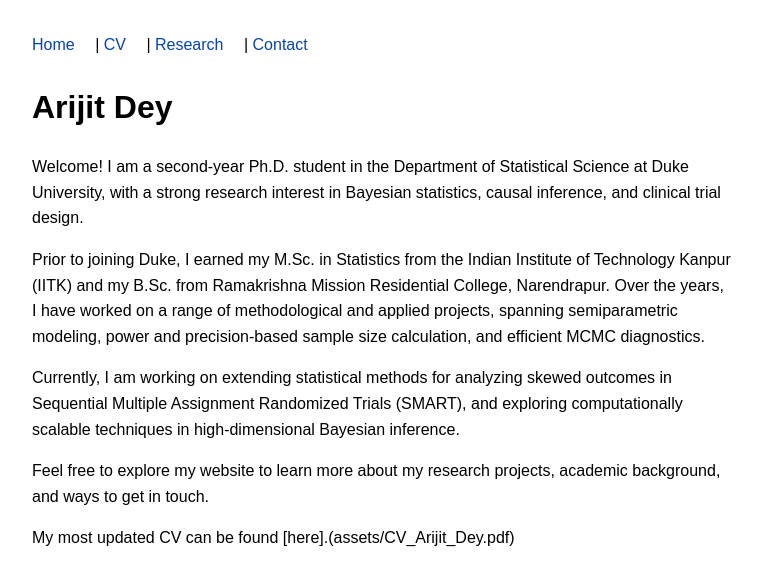
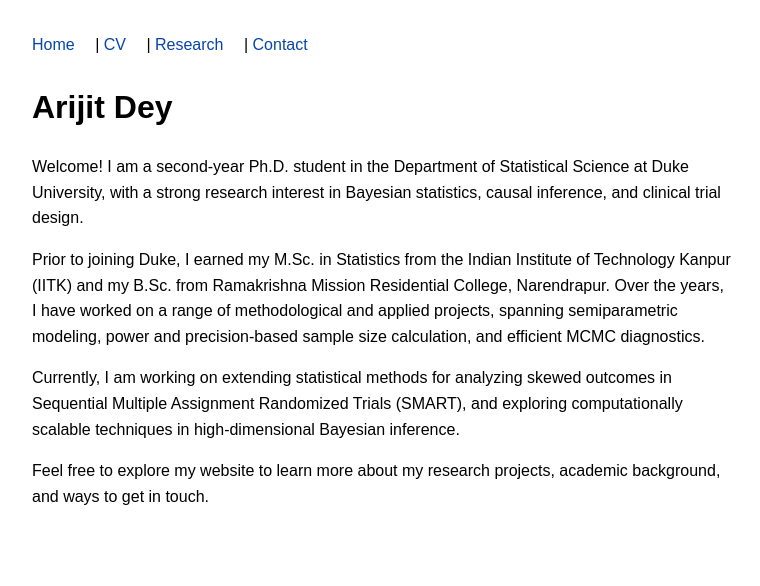
Before and after one commit to arijitdey22/arijitdey22.github.io, a Jekyll site: the page built from index.md, in a window 1280 px wide. Shown: the top 586 px of the page, without its empty margins (0-760 px from the left). Built offline with Jekyll 4.4.1, drawn with Linux system fonts in a browser that asks for light colours.

Commit message:
Update index.md

```diff
--- a/index.md
+++ b/index.md
@@ -12,5 +12,3 @@ Prior to joining Duke, I earned my M.Sc. in Statistics from the Indian Institute
 Currently, I am working on extending statistical methods for analyzing skewed outcomes in Sequential Multiple Assignment Randomized Trials (SMART), and exploring computationally scalable techniques in high-dimensional Bayesian inference.
 
 Feel free to explore my website to learn more about my research projects, academic background, and ways to get in touch.
-
-My most updated CV can be found [here].(assets/CV_Arijit_Dey.pdf)
```
